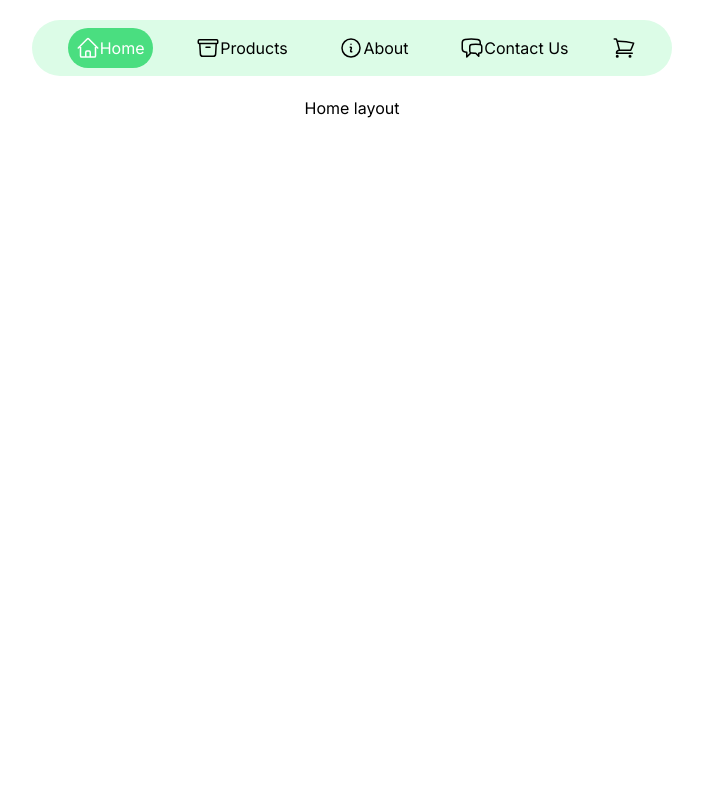
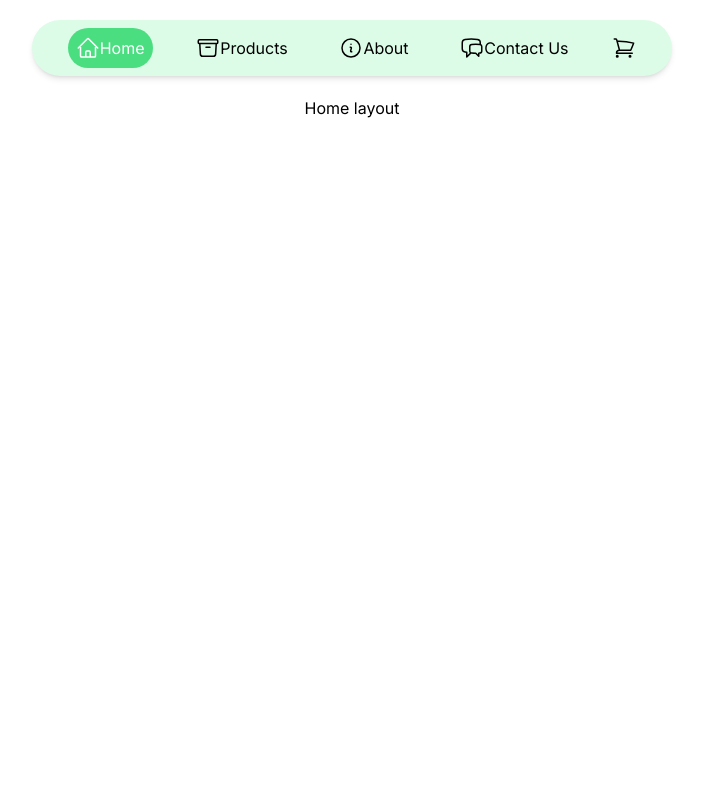
Before and after one commit to TechTangoo/maguva, a Next.js app: page / in a window 1280 px wide. Shown: the top 800 px of the page, without its empty margins (288-991 px from the left). Built offline with nearby package versions, Linux system fonts and the light colour scheme.

Commit message:
Added shadow

```diff
--- a/app/page.js
+++ b/app/page.js
@@ -27,7 +27,7 @@ export default function App() {
   return (
     <main className="">
       <div className="fixed w-screen h-14 flex justify-center mt-5">
-        <div className='bg-green-100 flex items-center lg:w-1/2 md:w-3/4 sm:w-3/4 lg:h-14 md:h-14 sm:h-14 rounded-full'>
+        <div className='bg-green-100 flex items-center lg:w-1/2 md:w-3/4 sm:w-3/4 lg:h-14 md:h-14 sm:h-14 rounded-full shadow-md'>
           <div className='flex flex-1 justify-evenly items-center'>
             <Link
               activeClass="active"
```
